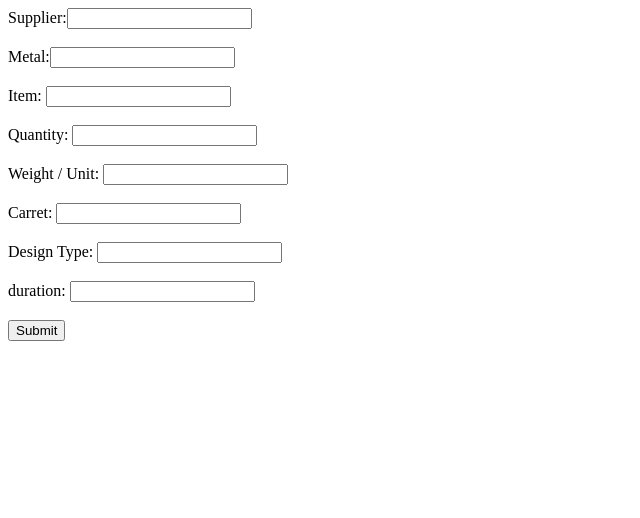
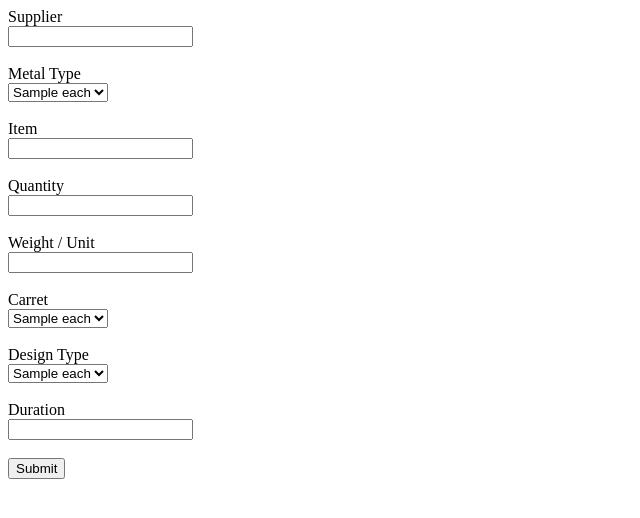
Before and after one commit to joydeep-ganguly/supplier_delivery, a Flask app: template templates/index.html in a window 1280 px wide. Shown: the top 518 px of the page, without its empty margins (0-640 px from the left). Run offline with Flask 3, Linux system fonts and the light colour scheme; the template is opened without the code that fills it: most values are stand-ins (such as "Sample title", 1, 10 or a date in 2020); parts of the project's set-up code (start-up, migrations or seed data) failed here and were passed over.

Commit message:
dropdown list added

```diff
--- a/templates/index.html
+++ b/templates/index.html
@@ -1,21 +1,60 @@
+<!DOCTYPE html>
+<html>
+	<head>
 		<title>Worker Selection</title>
+	</head>
+<body>
+
 		<form method="POST">
-    Supplier:<input type="text" name='workno'>
+			<label for="workno">Supplier</label><br>
+			<input type="text" name='workno' id="workno">
 			<br><br>
-	Metal:<input type="text" name='mtcode'>
+
+			<label for="mtcode">Metal Type</label><br>
+			<!--	<input type="text" name='mtcode' id="mtcode">	-->
+			<select name="mtcode" id="mtcode">
+				{% for each in metal_list %}
+				<option value="{{each}}">{{each}}</option>
+				{% endfor %}
+			</select>
 			<br><br>
-	Item:  <input type="text" name='itemcode'>
+
+			<label for="itemcode">Item</label><br>
+			<input type="text" name='itemcode' id="itemcode">
 			<br><br>
-	Quantity:  <input type="text" name='qty'>
+
+			<label for="qty">Quantity</label><br>
+			<input type="text" name='qty' id="qty">
 			<br><br>
-	Weight / Unit:  <input type="text" name='wtperunit'>
+
+			<label for="wtperunit">Weight / Unit</label><br>
+			<input type="text" name='wtperunit' id="wtperunit">
 			<br><br>
-    Carret:  <input type="text" name='carret'>
+
+			<label for="carret">Carret</label><br>
+			<!--			<input type="text" name='carret' id="carret">			-->
+			<select name="carret" id="carret">
+				{% for each in carret_list %}
+				<option value="{{each}}">{{each}}</option>
+				{% endfor %}
+			</select>
 			<br><br>
-	Design Type:  <input type="text" name='xrx_sam'>
+
+			<label for="xrx_sam">Design Type</label><br>
+			<!--			<input type="text" name='xrx_sam' id="xrx_sam">			-->
+			<select name="xrx_sam" id="xrx_sam">
+				{% for each in designtype_list %}
+				<option value="{{each}}">{{each}}</option>
+				{% endfor %}
+			</select>
 			<br><br>
-	duration:  <input type="text" name='duration'>
+
+			<label for="duration">Duration</label><br>
+			<input type="text" name='duration' id="duration">
 			<br><br>
 
 			<input type="submit">
 	</forms>
+
+</body>
+</html>
```
Lines whose indentation alone changed are shown as unchanged.
